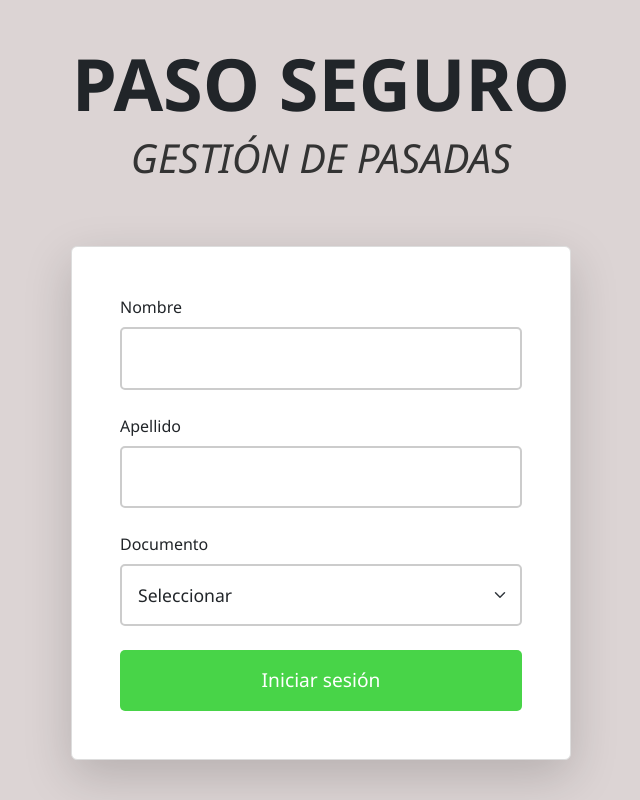
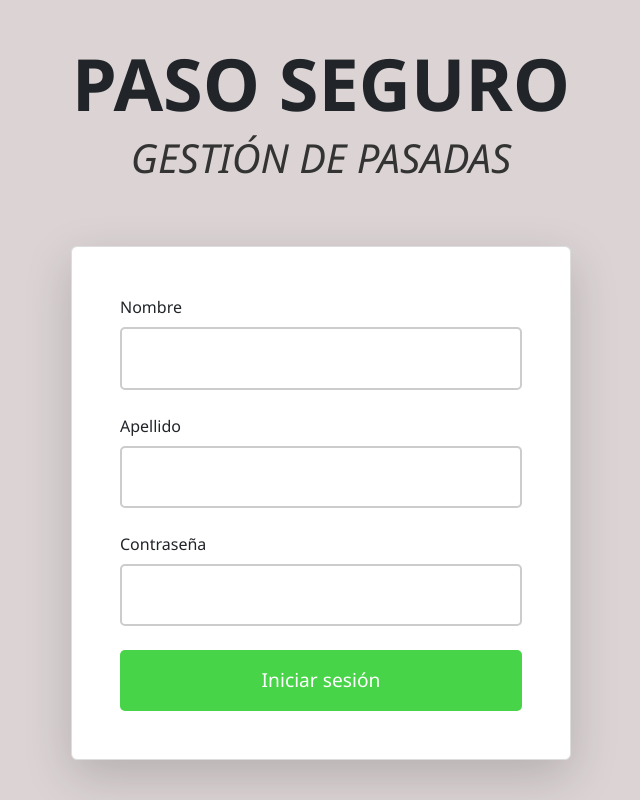
Before and after one commit to SantiagoSalvay/Proyecto_Peaje, a Django app: page / in a window 1280 px wide. Shown: the whole page, without its empty margins (319-959 px from the left). Run offline with Django 5.2, Linux system fonts and the light colour scheme.

Commit message:
Cambio formulario 15/10

```diff
--- a/templates/index.html
+++ b/templates/index.html
@@ -17,26 +17,19 @@
             <h4 class="subtitulo">GESTIÓN DE PASADAS</h4>
         </div>
         <div class="login-box p-5 shadow-lg rounded">
-            <form id="loginForm">
+            <form id="loginForm" method="POST">
+                {% csrf_token %}
                 <div class="mb-4">
                     <label for="nombre" class="form-label">Nombre</label>
-                    <input type="text" class="form-control" id="nombre" required>
+                    <input type="text" name="nombre" class="form-control" id="nombre" required>
                 </div>
                 <div class="mb-4">
                     <label for="apellido" class="form-label">Apellido</label>
-                    <input type="text" class="form-control" id="apellido" required>
+                    <input type="text" name="apellido" class="form-control" id="apellido" required>
                 </div>
                 <div class="mb-4">
-                    <label for="documento" class="form-label">Documento</label>
-                    <select class="form-select" id="documento" required>
-                        <option value="" selected>Seleccionar</option>
-                        <option value="DNI">DNI</option>
-                        <option value="PASAPORTE">PASAPORTE</option>
-                    </select>
-                </div>
-                <div class="mb-4" id="extraInputContainer" style="display: none;">
-                    <label id="extraLabel" class="form-label"></label>
-                    <input type="text" class="form-control" id="extraInput" required>
+                    <label for="contraseña" class="form-label">Contraseña</label>
+                    <input type="password" name="contraseña" class="form-control" id="contraseña" required>
                 </div>
                 <button type="submit" class="btn btn-primary btn-lg w-100">Iniciar sesión</button>
             </form>
```
